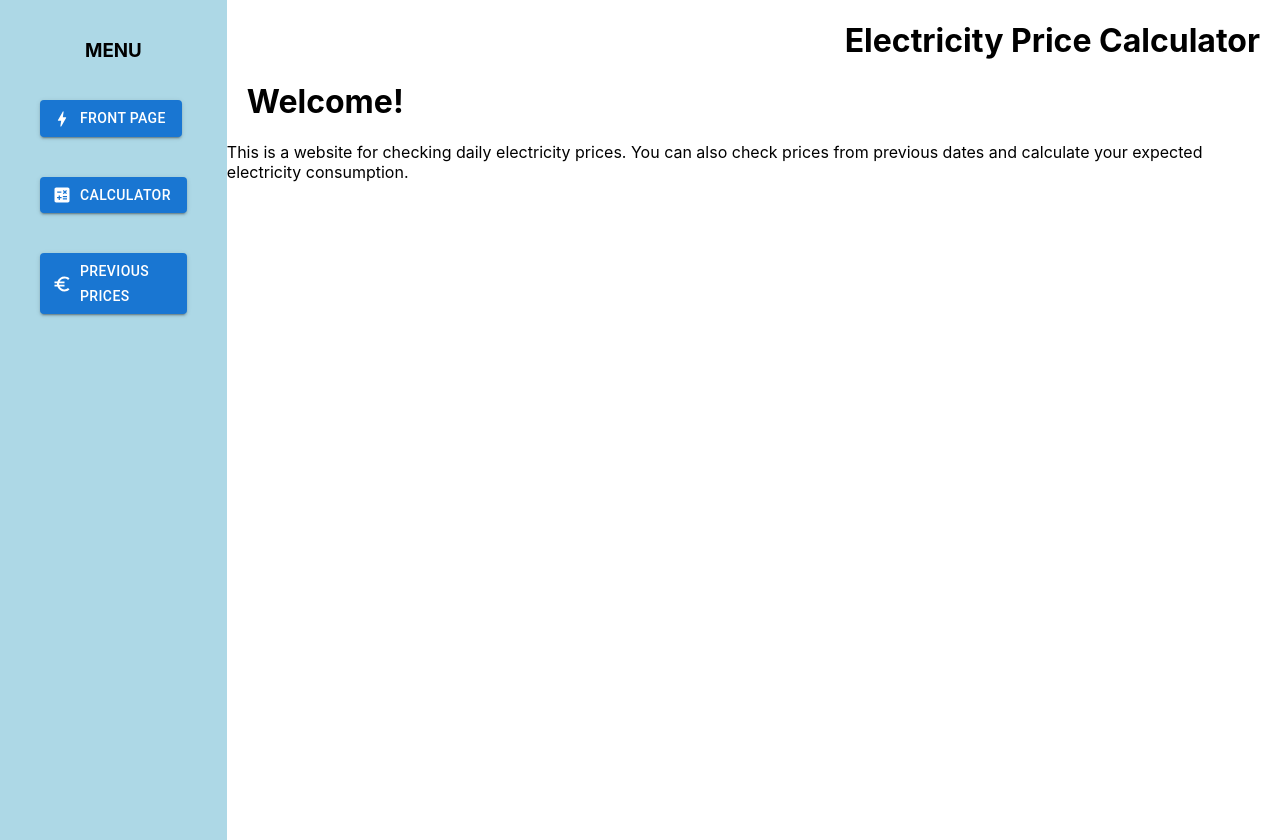
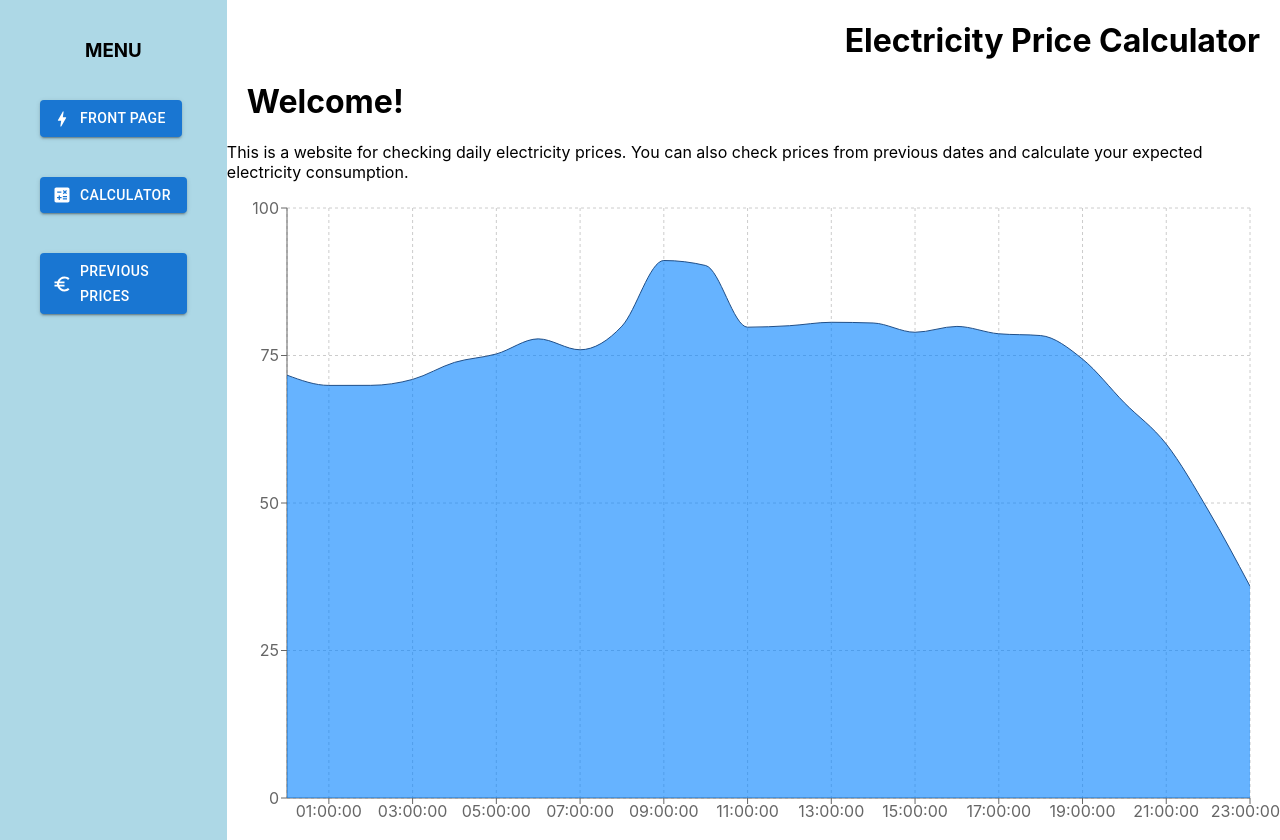
Before and after one commit to mrMikoma/React-codecamp-project-2023, a React (Create React App) app: page / in a window 1280 px wide. Built offline with nearby package versions, Linux system fonts and the light colour scheme.

Commit message:
Added Area Charts
has currently horrible styling on Previous prices page, but home page looks ok

```diff
--- a/package.json
+++ b/package.json
@@ -29,6 +29,7 @@
         "react-router-dom": "^6.6.1",
         "react-scripts": "5.0.1",
         "react-select": "^5.7.0",
+        "recharts": "^2.3.2",
         "stream-browserify": "^3.0.0",
         "typescript": "^4.9.4",
         "url": "^0.11.0",
--- /dev/null
+++ b/src/components/ChartMaker/ChartMaker.jsx
@@ -0,0 +1,29 @@
+import React from 'react'
+import Data from '../ElectricityPrices/day-prices-hours.json';
+import { AreaChart, Area, XAxis, YAxis, CartesianGrid, Tooltip, ResponsiveContainer } from 'recharts';
+
+const ChartMaker = () => {
+    return (
+        <ResponsiveContainer width="100%" height="75%">
+          <AreaChart
+            width={500}
+            height={400}
+            data={Data.prices}
+            margin={{
+              top: 10,
+              right: 30,
+              left: 0,
+              bottom: 0,
+            }}
+          >
+            <CartesianGrid strokeDasharray="3 3" />
+            <XAxis dataKey="time" />
+            <YAxis />
+            <Tooltip />
+            <Area type="monotone" dataKey="price" stroke="#204f88" fill="#0080ff" />
+          </AreaChart>
+        </ResponsiveContainer>
+      );
+}
+
+export default ChartMaker
--- a/src/components/FrontPage/FrontPage.jsx
+++ b/src/components/FrontPage/FrontPage.jsx
@@ -5,6 +5,7 @@ import AppName from '../AppName/AppName';
 import Explanation from '../Explanation/Explanation';
 
 import './style.css'
+import ChartMaker from '../ChartMaker/ChartMaker';
 
 
 const FrontPage = () => {
@@ -16,6 +17,7 @@ const FrontPage = () => {
                 <AppName />
                 <Greeting />
                 <Explanation />
+                <ChartMaker />
             </div>
         </div>
     )
--- a/src/components/PreviousPricesPage/PreviousPricesPage.jsx
+++ b/src/components/PreviousPricesPage/PreviousPricesPage.jsx
@@ -3,6 +3,7 @@ import './style.css'
 
 import AppName from '../AppName/AppName';
 import AskDate from '../AskDate/AskDate';
+import ChartMaker from '../ChartMaker/ChartMaker';
 
 
 
@@ -12,6 +13,7 @@ const PreviousPricesPage = () => {
         <div className="previous-prices-page">
             <AppName />
             <AskDate />
+            <ChartMaker />
         </div>
     )
 
```
Also changed, not shown: 1 other file (tests, documents, lock files or other folders).
